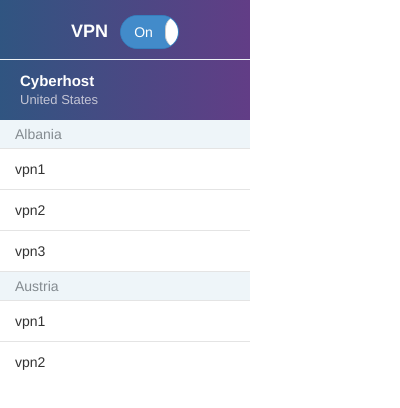
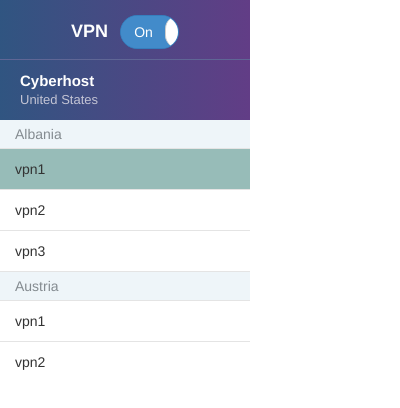
Before and after one commit to IvanTrutnev/VPN, a browser extension: page popup.html in a window 400 px wide. In both pictures the pointer is over the element 125 px from the left and 169 px from the top of the page. Drawn offline with Linux system fonts and the light colour scheme.

Commit message:
styles change

```diff
--- a/css/custom.css
+++ b/css/custom.css
@@ -50,7 +50,7 @@
     background: linear-gradient(to right, #305581 , #623d86);
     height: 60px;
     padding-top: 15px;
-    border-bottom: 1px solid #eef2f5;
+    border-bottom: 1px solid #5f6695;
 }
 .vpn-toggle > label {
     margin-right: 7px;
@@ -89,3 +89,6 @@
     border-bottom: 1px solid #e4e4e4;
     padding: 10px 15px;
 }
+.vpn-address-item:hover {
+    background: #97bcb8;
+}
```
